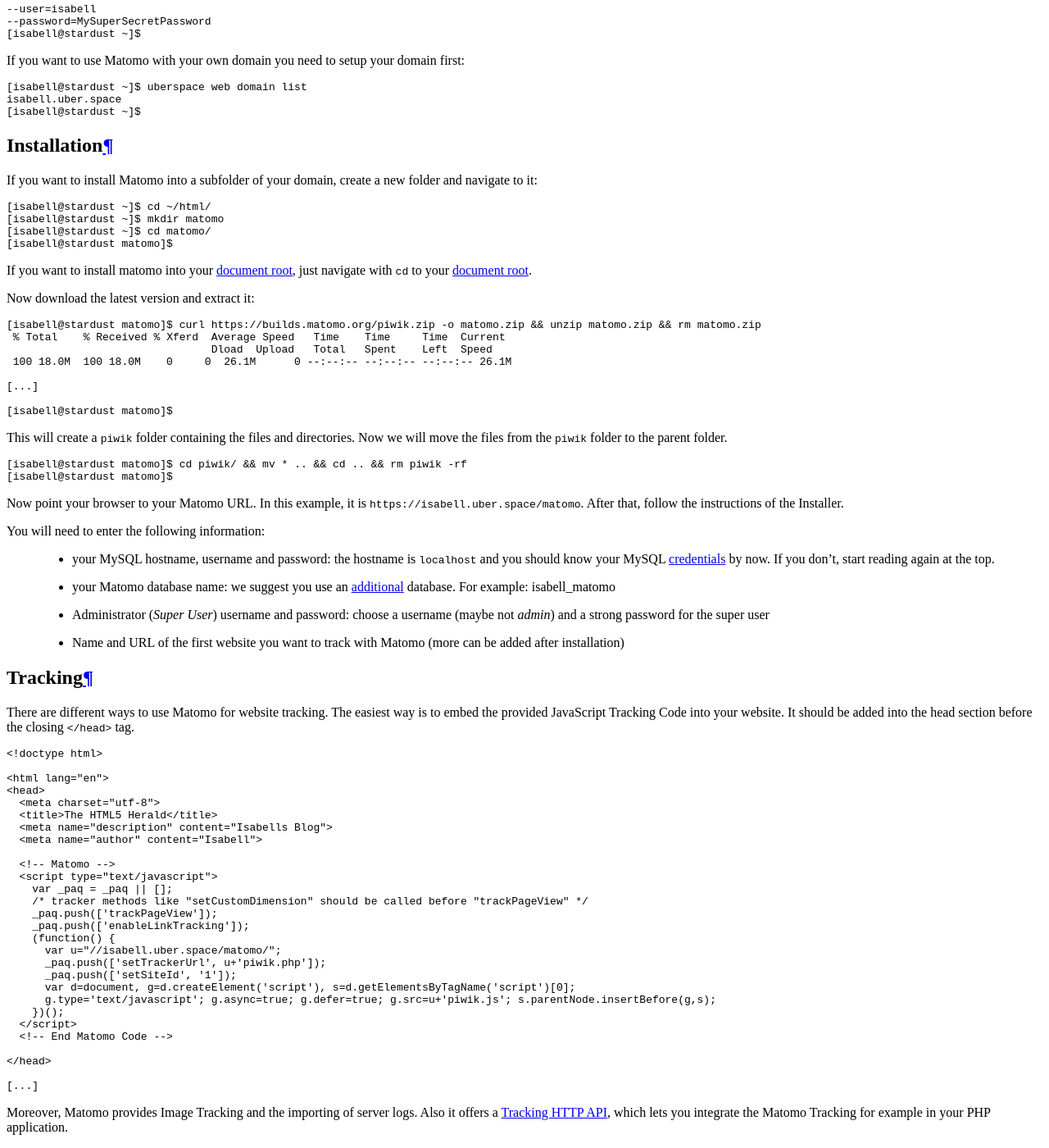
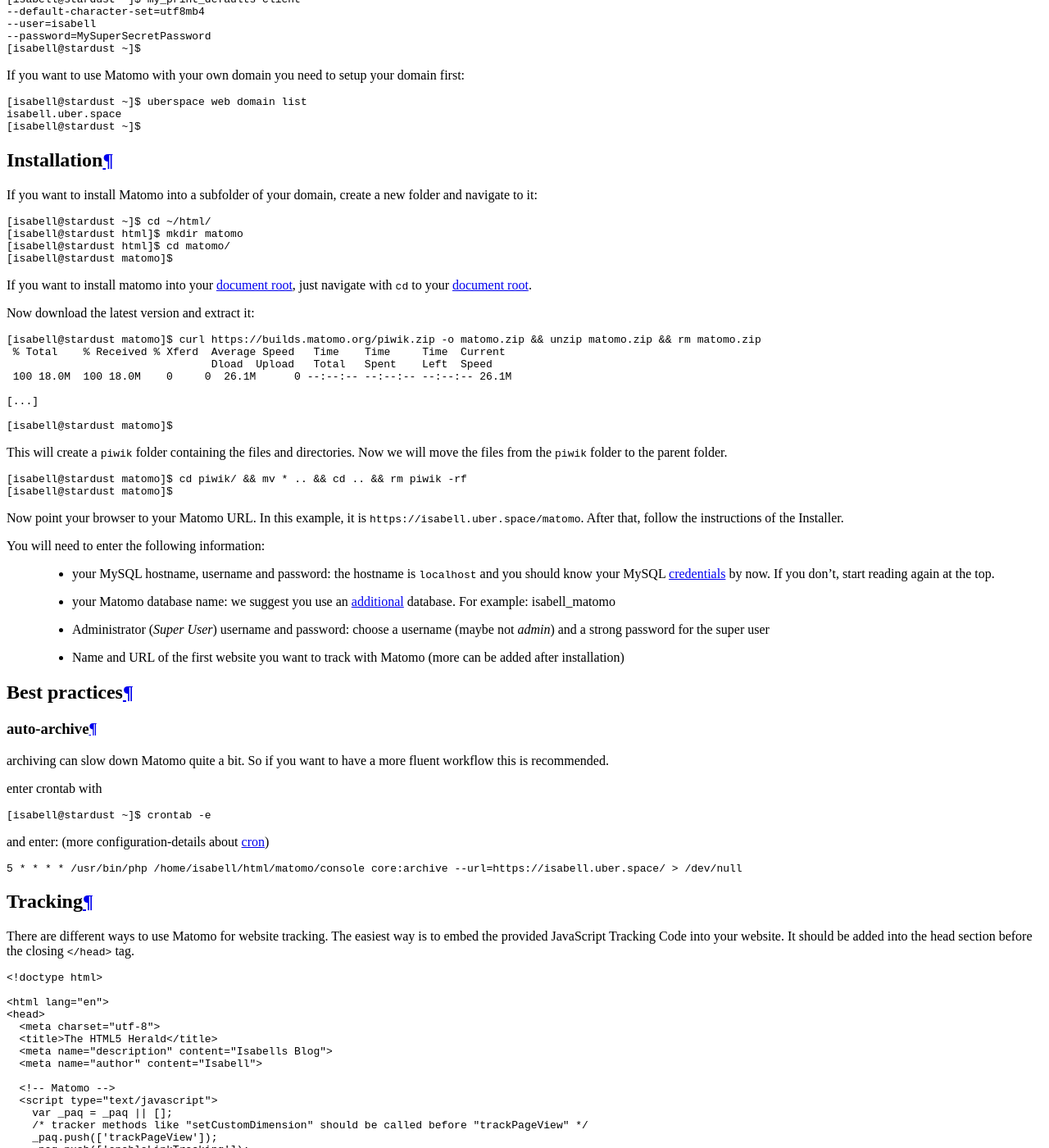
Before and after one commit to Uberspace/lab, a Sphinx documentation site: the page built from source/guide_matomo.rst, in a window 1280 px wide and 1400 px high, scrolled down 1974 px. Shown: the whole window at 82% size. Built offline with Sphinx 7.4.7 and the Read the Docs theme 2.0.0, drawn with Linux system fonts in a browser that asks for light colours.

Commit message:
[matomo] add auto-archiving option (#225)
* [matomo] add auto-archiving option

* [matomo] remove hardcoded php version

```diff
--- a/source/guide_matomo.rst
+++ b/source/guide_matomo.rst
@@ -44,8 +44,8 @@
 ::
 
  [isabell@stardust ~]$ cd ~/html/
- [isabell@stardust ~]$ mkdir matomo
- [isabell@stardust ~]$ cd matomo/
+ [isabell@stardust html]$ mkdir matomo
+ [isabell@stardust html]$ cd matomo/
  [isabell@stardust matomo]$
 
 If you want to install matomo into your `document root`_, just navigate with ``cd`` to your `document root`_.
@@ -77,6 +77,28 @@
   * your Matomo database name: we suggest you use an additional_ database. For example: isabell_matomo
   * Administrator (*Super User*) username and password: choose a username (maybe not *admin*) and a strong password for the super user
   * Name and URL of the first website you want to track with Matomo (more can be added after installation)
+
+
+Best practices
+==============
+
+auto-archive
+------------
+
+archiving can slow down Matomo quite a bit. So if you want to have a more fluent workflow this is recommended.
+
+enter crontab with
+
+.. code-block:: console
+
+  [isabell@stardust ~]$ crontab -e
+
+and enter: (more configuration-details about cron_)
+
+.. code-block:: guess
+
+  5 * * * * /usr/bin/php /home/isabell/html/matomo/console core:archive --url=https://isabell.uber.space/ > /dev/null
+
 
 Tracking
 ========
@@ -141,6 +163,7 @@
 .. _domains: https://manual.uberspace.de/en/web-domains.html
 .. _document root: https://manual.uberspace.de/en/web-documentroot.html
 .. _additional: https://manual.uberspace.de/en/database-mysql.html#additional-databases
+.. _cron: https://manual.uberspace.de/en/daemons-cron.html
 
 ----
 
```
